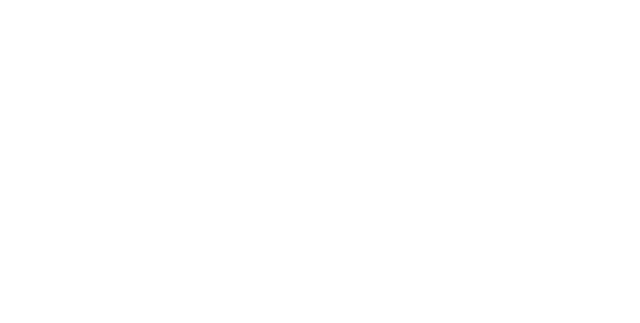
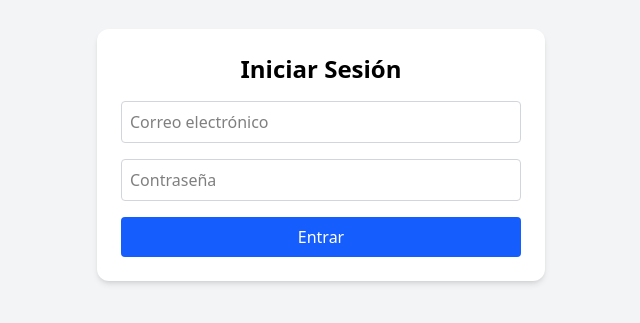
Before and after one commit to Juanxxdbs3/diagnosticoCadenaSuministro, a React (Vite) app: page / in a window 1280 px wide. Before the commit this address had no page. Shown: the part 245-568 px from the top of the page, without its empty margins (319-959 px from the left). Built offline with nearby package versions, Linux system fonts and the light colour scheme.

Commit message:
Añadiendo ruta para el registro

```diff
--- a/src/App.jsx
+++ b/src/App.jsx
@@ -2,11 +2,13 @@
 import Login from "./pages/Login";
 import Dashboard from "./pages/Dashboard";
 import Encuestas from "./pages/Encuestas";
+import Registro from "./pages/Registro";
 
 function App() {
   return (
     <Routes>
-      <Route path="/login" element={<Login />} />
+      <Route path="/" element={<Login />} />
+      <Route path="/registro" element={<Registro />} />
       <Route path="/dashboard" element={<Dashboard />} />
       <Route path="/encuestas" element={<Encuestas />} />
     </Routes>
```
